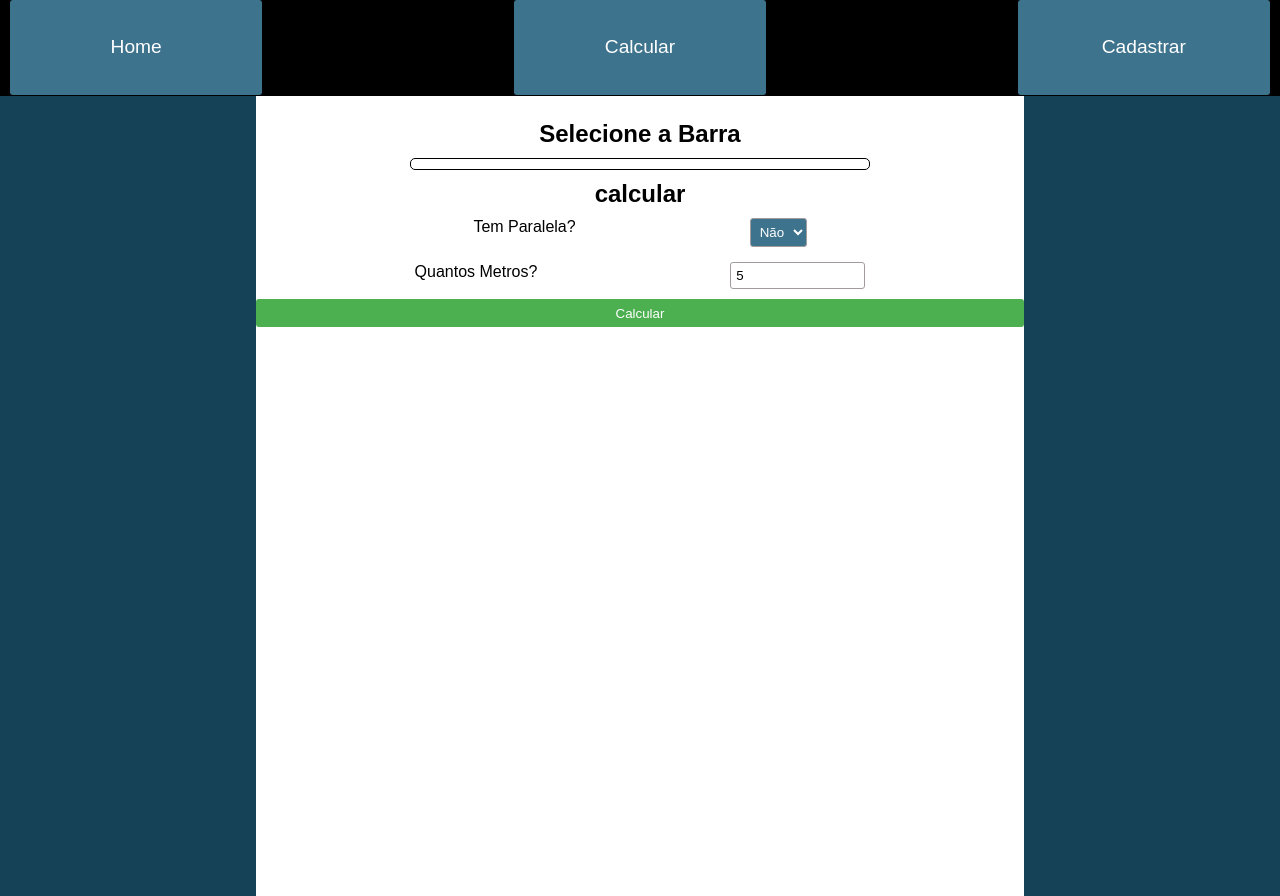
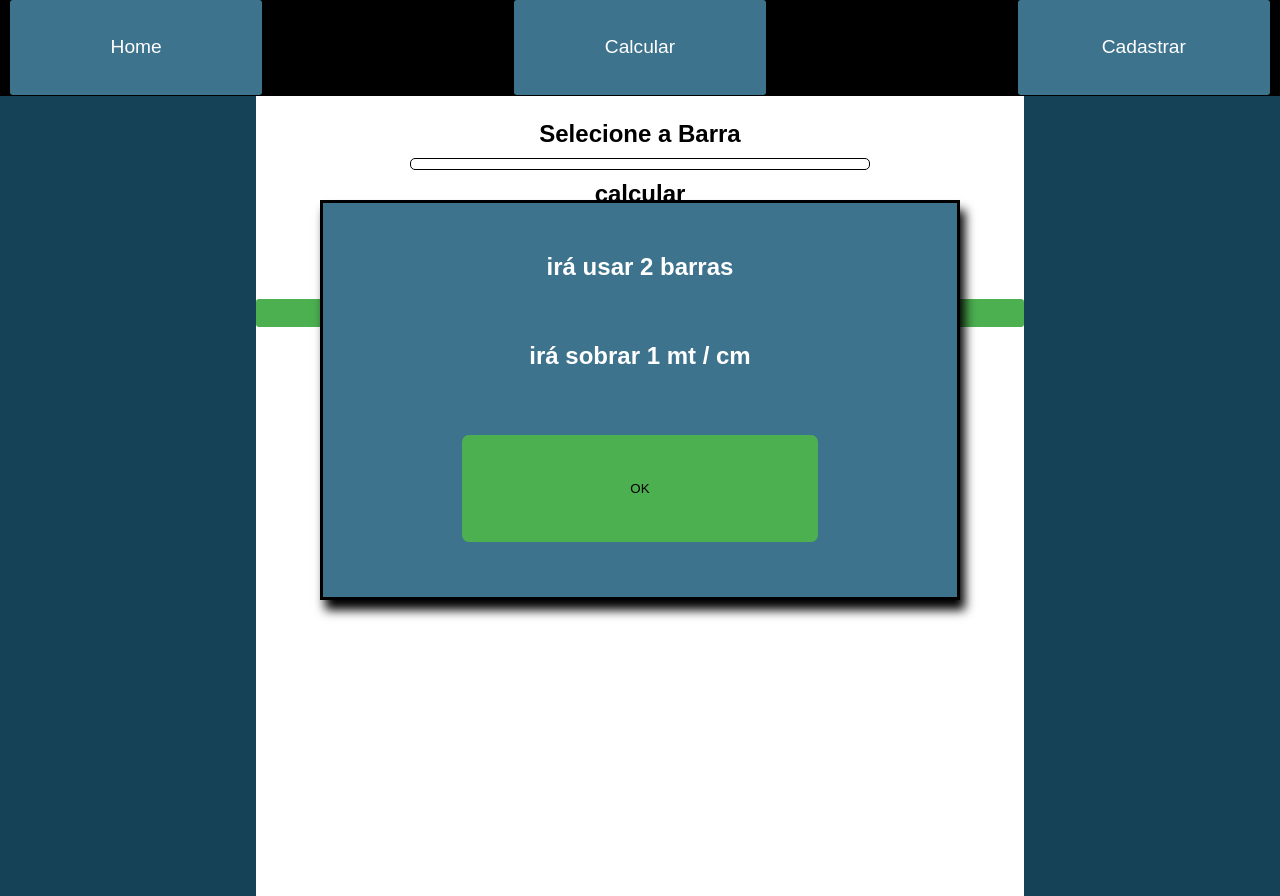
Before and after one commit to kevin27K/cadastra-produto-BD-Node, a website with bundled scripts: page front-end/calcular.html in a window 1280 px wide. Both pictures are taken after typing "5" into the empty fields and a click on the button "Calcular". Built offline with nearby package versions, Linux system fonts and the light colour scheme; no server answers.

Commit message:
implementei uma div para mostrar o resultado

```diff
--- a/front-end/calcular.html
+++ b/front-end/calcular.html
@@ -41,8 +41,14 @@
 			<input type="number" id="metragem">
 		</div>
 		<button id="fazendo-conta" class="btn">Calcular</button>
+
+		<div class="area-resultado">
+			<h2 class="resultado-qtd-barra">quantas barras</h2>
+			<h2 class="resultado-sobra-barra">sobra de metros</h2>
+
+			<button class="btn-ok">OK</button>
+		</div>
 	</div>
-
 	<script type="module" src="./js/calcular.js"></script>
 </body>
 
--- a/front-end/css/calcular.css
+++ b/front-end/css/calcular.css
@@ -28,14 +28,14 @@
 	padding: 5px;
 }
 
-#metragem{
+#metragem {
 	width: 30%;
 	padding: 5px;
 	border-radius: 3px;
 	border: 1px solid #a29b9b;
 }
 
-.input-label{
+.input-label {
 	display: flex;
 	justify-content: space-between;
 	align-items: center;
@@ -43,7 +43,7 @@
 	padding: 5px;
 }
 
-.voltar-selecao{
+.voltar-selecao {
 	margin: 10px;
 	padding: 5px;
 	background-color: #3e738e;
@@ -51,3 +51,37 @@
 	color: #fff;
 	display: none;
 }
+
+.area-resultado {
+	position: absolute;
+	top: calc(25%);
+
+	width: 50%;
+	height: 50%;
+	background: #3e738e;
+	padding: 20px;
+
+	box-shadow: 5px 10px 10px #000;
+	color: #fff;
+	border: 3px solid #000;
+
+	display: flex;
+	flex-direction: column;
+	align-items: center;
+	justify-content: space-around;
+	display: none;
+}
+
+.resultado-sobra-barra {
+	display: none;
+}
+
+.btn-ok {
+	background-color: #4CAF50;
+	padding: 10px;
+	border: none;
+	width: 60%;
+	height: 30%;
+	margin: 5px;
+	border-radius: 7px;
+}
--- a/front-end/js/calcular.js
+++ b/front-end/js/calcular.js
@@ -66,6 +66,49 @@ document.querySelector('#paralela').addEventListener('click', () => {
 
 document.querySelector("#fazendo-conta").addEventListener('click', () => {
 	const corrimao = document.querySelector("#metragem").value;
-	alert(`irá usar ${contaBarras(corrimao)} barras,\nE irá Sobrar ${contaSobra(corrimao)} metros`);
+	//alert(`irá usar ${contaBarras(corrimao)} barras,\nE irá Sobrar ${contaSobra(corrimao)} metros`);
 	//alert(`Paralelas serão: ${contaParalela(corrimao)}`)
+
+	const txtQtdBarra = `irá usar ${contaBarras(corrimao)} barras`
+
+	const txtSobraBarra = `irá sobrar ${contaSobra(corrimao)} mt / cm`
+
+	mudaTexto(document.querySelector('.resultado-qtd-barra'), txtQtdBarra)
+	if (Number(corrimao) % 3 !== 0) {
+		mudaTexto(document.querySelector('.resultado-sobra-barra'), txtSobraBarra)
+
+		document.querySelector('.resultado-sobra-barra').style.display = 'flex'
+	} else {
+		document.querySelector('.resultado-sobra-barra').style.display = 'none'
+	}
+
+	document.querySelector('.area-resultado').style.display = 'flex'
 })
+
+document.querySelector('.btn-ok').addEventListener('click', () => {
+	document.querySelector('.area-resultado').style.display = 'none';
+})
+
+//salvar na minha biblioteca de codigo
+function abreFecha(btn, el) {
+	let show = false
+	const elemento = el;
+	const displayElemento = el.style.display;
+	btn.addEventListener('click', () => {
+		if (show === false) {
+			elemento.style.display = 'none'
+			show = true
+
+		} else {
+			elemento.style.display = displayElemento;
+
+			console.log(displayElemento);
+			show = false
+		}
+	})
+}
+
+function mudaTexto(el, txt) {
+	el.innerHTML = txt
+
+}
```
